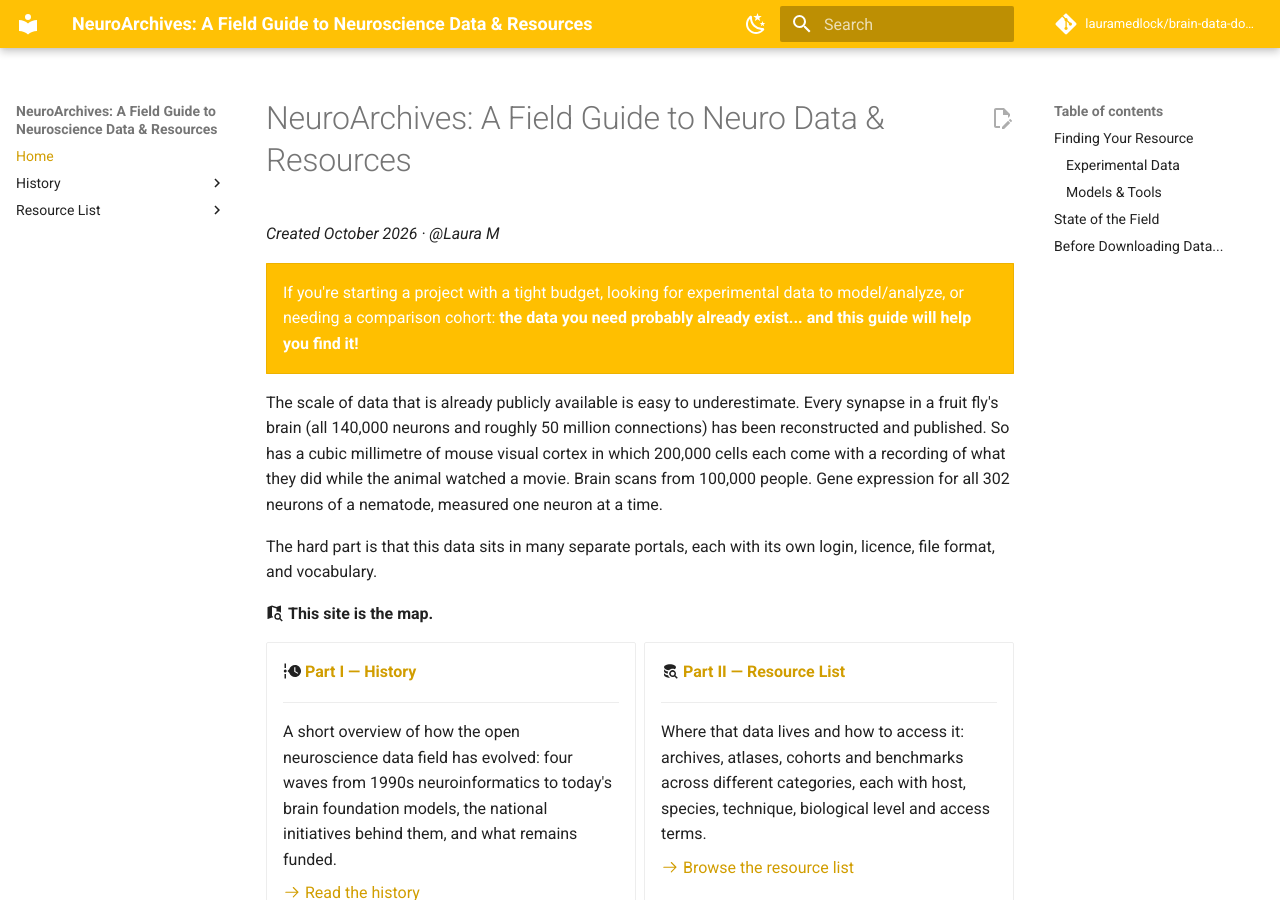
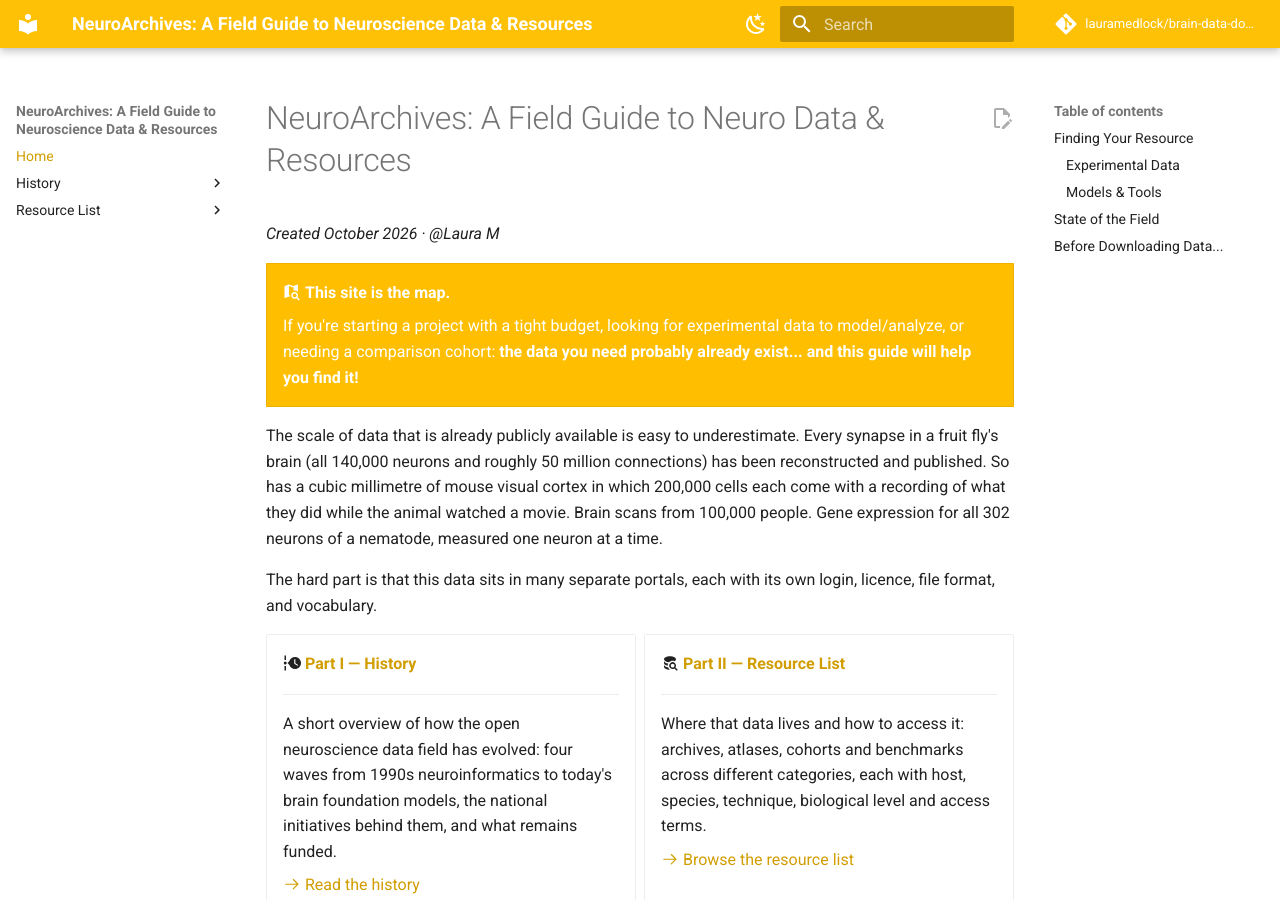
Before and after one commit to lauramedlock/neuroarchives, an MkDocs documentation site: the page built from docs/index.md, in a window 1280 px wide and 900 px high. Built offline with MkDocs 1.6.1 and Material for MkDocs 9.7.7, drawn with Linux system fonts in a browser that asks for light colours; comment, search, counter and statistics services are not loaded; part of the change alters nothing that is shown.

```diff
--- a/docs/index.md
+++ b/docs/index.md
@@ -4,7 +4,9 @@
 
 <div class="grid cards" markdown style="background-color: #FFBF00; color: white; padding: 0px; border-radius: 0px;">
 
--   If you're starting a project with a tight budget, looking for experimental data to model/analyze, or needing a
+-   :material-map-search: **This site is the map.**
+
+    If you're starting a project with a tight budget, looking for experimental data to model/analyze, or needing a
     comparison cohort: **the data you need probably already exist... and this guide will help you find it!**
 
 </div>
@@ -16,8 +18,6 @@ Brain scans from 100,000 people. Gene expression for all 302 neurons of a nemato
 
 The hard part is that this data sits in many separate portals,
 each with its own login, licence, file format, and vocabulary.
-
-:material-map-search: **This site is the map.**
 
 <div class="grid cards" markdown>
 
```
